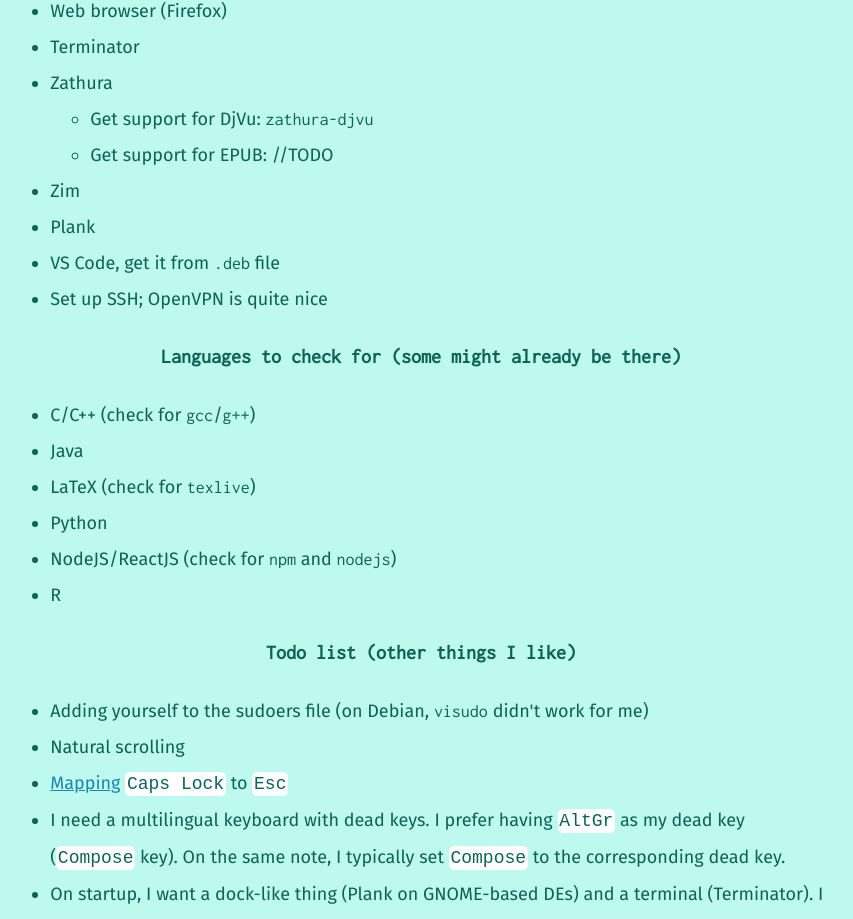
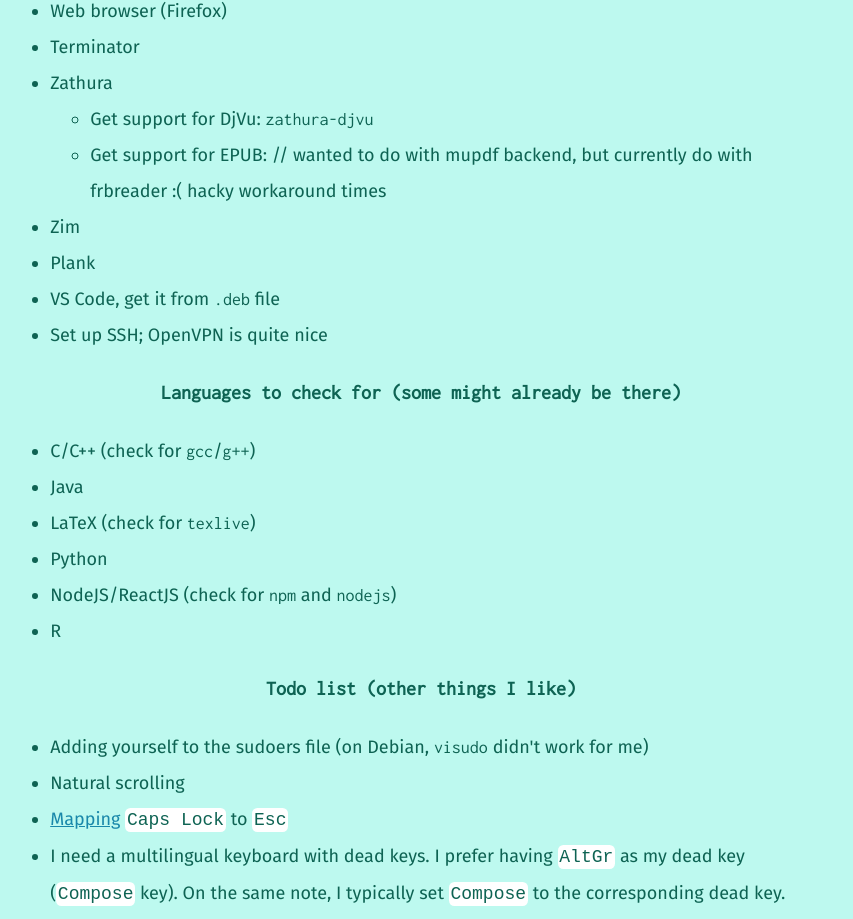
Before and after one commit to krithravi/personalWeb, a React (Create React App) app: page /writeup/preferences in a window 1280 px wide. Shown: the part 919-1838 px from the top of the page, without its empty margins (219-1072 px from the left). Built offline with nearby package versions, Linux system fonts and the light colour scheme.

Commit message:
updated epub reader

```diff
--- a/src/writeups/Preferences.js
+++ b/src/writeups/Preferences.js
@@ -31,7 +31,7 @@
                                 <li>Zathura</li>
                                     <ul>
                                         <li>Get support for DjVu: <span class="monospace">zathura-djvu</span></li>
-                                        <li>Get support for EPUB: //TODO </li>
+                                        <li>Get support for EPUB: // wanted to do with mupdf backend, but currently do with frbreader :( hacky workaround times </li>
                                     </ul>
                                 <li>Zim</li>
                                 <li>Plank</li>
```
